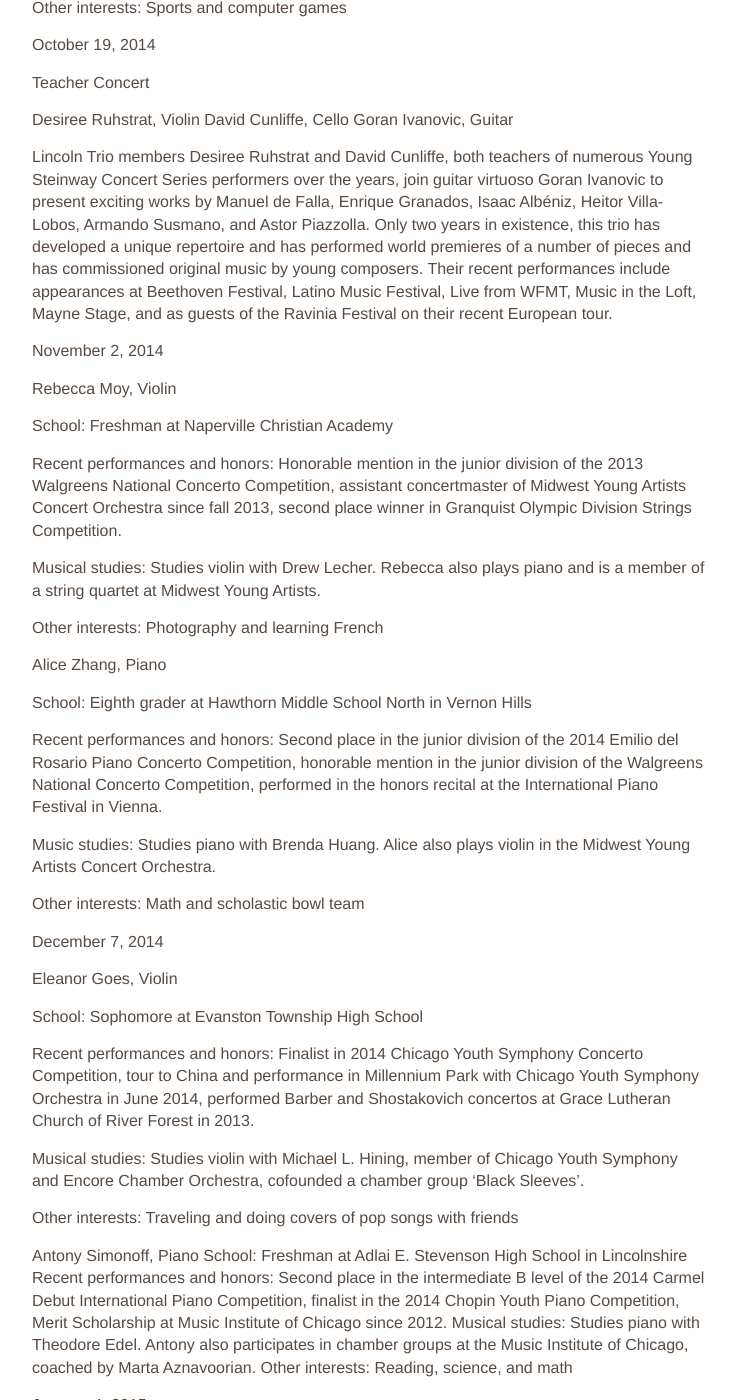
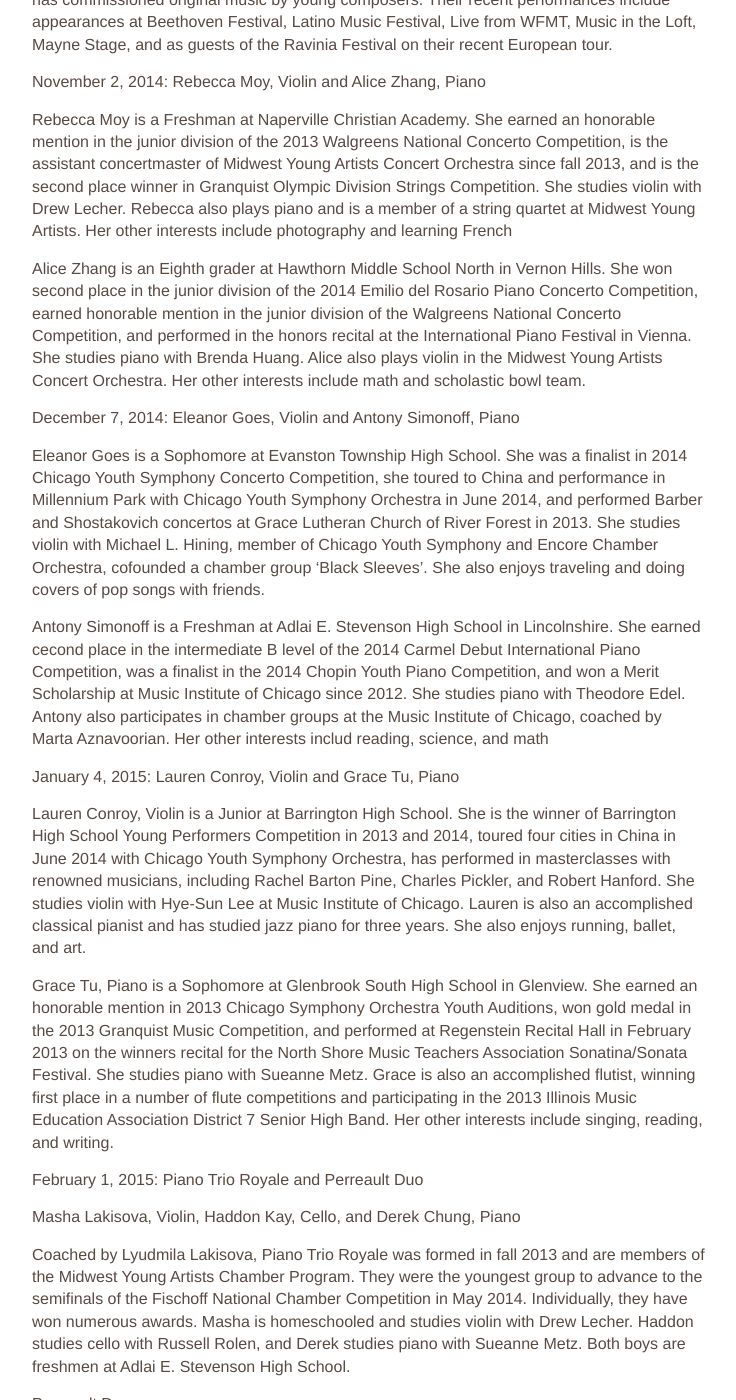
Before and after one commit to skokielibrary/spl-content, a Jekyll site: the page built from _content/christie/events--performances--young-steinway.markdown, in a window 1280 px wide and 1400 px high, scrolled down 1055 px. Shown: the whole window, without its empty margins (126-862 px from the left). Built offline with Jekyll 4.4.1, drawn with Linux system fonts in a browser that asks for light colours; some of the changed text lies outside the part shown.

Commit message:
Updated events--performances--young-steinway.markdown

```diff
--- a/_content/christie/events--performances--young-steinway.markdown
+++ b/_content/christie/events--performances--young-steinway.markdown
@@ -11,134 +11,55 @@ Concerts begin at 3 pm in the Petty Auditorium. Free tickets are distributed at
 
 ## This year's program
 
-### October 5, 2014
+### October 5, 2014: Chloe Lee, Violin and Benjamin Kolot, Piano
 
-Chloe Lee, Violin
+Chloe Lee attends the Sophomore at Phillips Academy in Andover, Massachusetts. Her Recent performances and honors include being featured soloist for Waltham and Lowell Philharmonic Orchestras in January 2014 after winning their concerto competitions, 2013 winner of the Paul Vermel Young Artist Award and performed the Barber Violin concerto with the Northwest Symphony Orchestra in May 2014. A native of Chicago, Chloe is a student of Desiree Ruhstrat. She also is an active fashion blogger, ranked #11 in the Teen Vogue Fashion Click’s “Top 100 Bloggers”
 
-School: Sophomore at Phillips Academy in Andover, Massachusetts
+Benjamin Kolot is a Freshman at New Trier Township High School in Northfield. He has performed on WFMT’s Introductions in March 2014, was a semifinalist in 2014 International Institute of Young Musicians Competition held at the University of Kansas, and was the first-place winner in 2013 Illinois State Music Teachers Association Competition. Benjamin studies piano with Brenda Huang. Benjamin also plays trumpet in band at school. He also enjoys sports and computer games
 
-Recent performances and honors: Featured soloist for Waltham and Lowell Philharmonic Orchestras in January 2014 after winning their concerto competitions, 2013 winner of the Paul Vermel Young Artist Award and performed the Barber Violin concerto with the Northwest Symphony Orchestra in May 2014.
+### October 19, 2014: Teacher Concert
 
-Musical studies: A native of Chicago, Chloe is a student of Desiree Ruhstrat.
-
-Other interests: An active fashion blogger, ranked #11 in the Teen Vogue Fashion Click’s “Top 100 Bloggers”
-
-Benjamin Kolot, Piano
-
-School: Freshman at New Trier Township High School in Northfield
-
-Recent performances and honors: Performed on WFMT’s Introductions in March 2014, semifinalist in 2014 International Institute of Young Musicians Competition held at the University of Kansas, first-place winner in 2013 Illinois State Music Teachers Association Competition.
-
-Musical studies: Studies piano with Brenda Huang. Benjamin also plays trumpet in band at school.
-
-Other interests: Sports and computer games
-
-### October 19, 2014
-
-Teacher Concert
-
-Desiree Ruhstrat, Violin
-David Cunliffe, Cello
-Goran Ivanovic, Guitar
+Desiree Ruhstrat, Violin, David Cunliffe, Cello, and Goran Ivanovic, Guitar
 
 Lincoln Trio members Desiree Ruhstrat and David Cunliffe, both teachers of numerous Young Steinway Concert Series performers over the years, join guitar virtuoso Goran Ivanovic to present exciting works by Manuel de Falla, Enrique Granados, Isaac Albéniz, Heitor Villa-Lobos, Armando Susmano, and Astor Piazzolla. Only two years in existence, this trio has developed a unique repertoire and has performed world premieres of a number of pieces and has commissioned original music by young composers. Their recent performances include appearances at Beethoven Festival, Latino Music Festival, Live from WFMT, Music in the Loft, Mayne Stage, and as guests of the Ravinia Festival on their recent European tour.
 
-### November 2, 2014
+### November 2, 2014: Rebecca Moy, Violin and Alice Zhang, Piano
 
-Rebecca Moy, Violin
+Rebecca Moy is a Freshman at Naperville Christian Academy. She earned an honorable mention in the junior division of the 2013 Walgreens National Concerto Competition, is the assistant concertmaster of Midwest Young Artists Concert Orchestra since fall 2013, and is the second place winner in Granquist Olympic Division Strings Competition. She studies violin with Drew Lecher. Rebecca also plays piano and is a member of a string quartet at Midwest Young Artists. Her other interests include photography and learning French
 
-School: Freshman at Naperville Christian Academy
+Alice Zhang is an Eighth grader at Hawthorn Middle School North in Vernon Hills. She won second place in the junior division of the 2014 Emilio del Rosario Piano Concerto Competition, earned honorable mention in the junior division of the Walgreens National Concerto Competition, and performed in the honors recital at the International Piano Festival in Vienna. She studies piano with Brenda Huang. Alice also plays violin in the Midwest Young Artists Concert Orchestra. Her other interests include math and scholastic bowl team.
 
-Recent performances and honors: Honorable mention in the junior division of the 2013 Walgreens National Concerto Competition, assistant concertmaster of Midwest Young Artists Concert Orchestra since fall 2013, second place winner in Granquist Olympic Division Strings Competition.
+### December 7, 2014: Eleanor Goes, Violin and Antony Simonoff, Piano
 
-Musical studies: Studies violin with Drew Lecher. Rebecca also plays piano and is a member of a string quartet at Midwest Young Artists.
+Eleanor Goes is a Sophomore at Evanston Township High School. She was a finalist in 2014 Chicago Youth Symphony Concerto Competition, she toured to China and performance in Millennium Park with Chicago Youth Symphony Orchestra in June 2014, and performed Barber and Shostakovich concertos at Grace Lutheran Church of River Forest in 2013. She studies violin with Michael L. Hining, member of Chicago Youth Symphony and Encore Chamber Orchestra, cofounded a chamber group ‘Black Sleeves’. She also enjoys traveling and doing covers of pop songs with friends.
 
-Other interests: Photography and learning French
+Antony Simonoff is a Freshman at Adlai E. Stevenson High School in Lincolnshire.
+She earned cecond place in the intermediate B level of the 2014 Carmel Debut International Piano Competition, was a finalist in the 2014 Chopin Youth Piano Competition, and won a Merit Scholarship at Music Institute of Chicago since 2012.
+She studies piano with Theodore Edel. Antony also participates in chamber groups at the Music Institute of Chicago, coached by Marta Aznavoorian. Her other interests includ reading, science, and math
 
-Alice Zhang, Piano
+### January 4, 2015: Lauren Conroy, Violin and Grace Tu, Piano
 
-School: Eighth grader at Hawthorn Middle School North in Vernon Hills
+Lauren Conroy, Violin is a Junior at Barrington High School. She is the winner of Barrington High School Young Performers Competition in 2013 and 2014, toured four cities in China in June 2014 with Chicago Youth Symphony Orchestra, has performed in masterclasses with renowned musicians, including Rachel Barton Pine, Charles Pickler, and Robert Hanford. She studies violin with Hye-Sun Lee at Music Institute of Chicago. Lauren is also an accomplished classical pianist and has studied jazz piano for three years. She also enjoys running, ballet, and art.
 
-Recent performances and honors: Second place in the junior division of the 2014 Emilio del Rosario Piano Concerto Competition, honorable mention in the junior division of the Walgreens National Concerto Competition, performed in the honors recital at the International Piano Festival in Vienna.
+Grace Tu, Piano is a Sophomore at Glenbrook South High School in Glenview. She earned an honorable mention in 2013 Chicago Symphony Orchestra Youth Auditions, won gold medal in the 2013 Granquist Music Competition, and performed at Regenstein Recital Hall in February 2013 on the winners recital for the North Shore Music Teachers Association Sonatina/Sonata Festival. She studies piano with Sueanne Metz. Grace is also an accomplished flutist, winning first place in a number of flute competitions and participating in the 2013 Illinois Music Education Association District 7 Senior High Band. Her other interests include singing, reading, and writing.
 
-Music studies: Studies piano with Brenda Huang. Alice also plays violin in the Midwest Young Artists Concert Orchestra.
+### February 1, 2015: Piano Trio Royale and Perreault Duo
 
-Other interests: Math and scholastic bowl team
-
-### December 7, 2014
-
-Eleanor Goes, Violin
-
-School: Sophomore at Evanston Township High School
-
-Recent performances and honors: Finalist in 2014 Chicago Youth Symphony Concerto Competition, tour to China and performance in Millennium Park with Chicago Youth Symphony Orchestra in June 2014, performed Barber and Shostakovich concertos at Grace Lutheran Church of River Forest in 2013.
-
-Musical studies: Studies violin with Michael L. Hining, member of Chicago Youth Symphony and Encore Chamber Orchestra, cofounded a chamber group ‘Black Sleeves’.
-
-Other interests: Traveling and doing covers of pop songs with friends
-
-Antony Simonoff, Piano
-School: Freshman at Adlai E. Stevenson High School in Lincolnshire
-Recent performances and honors: Second place in the intermediate B level of the 2014 Carmel Debut International Piano Competition, finalist in the 2014 Chopin Youth Piano Competition, Merit Scholarship at Music Institute of Chicago since 2012.
-Musical studies: Studies piano with Theodore Edel. Antony also participates in chamber groups at the Music Institute of Chicago, coached by Marta Aznavoorian.
-Other interests: Reading, science, and math
-
-### January 4, 2015
-
-Lauren Conroy, Violin
-
-School: Junior at Barrington High School
-
-Recent performances and honors: Winner of Barrington High School Young Performers Competition in 2013 and 2014, toured four cities in China in June 2014 with Chicago Youth Symphony Orchestra, has performed in masterclasses with renowned musicians, including Rachel Barton Pine, Charles Pickler, and Robert Hanford.
-
-Musical studies: Studies violin with Hye-Sun Lee at Music Institute of Chicago. Lauren is also an accomplished classical pianist and has studied jazz piano for three years.
-
-Other interests: Running, ballet, and art
-
-Grace Tu, Piano
-
-School: Sophomore at Glenbrook South High School in Glenview
-
-Recent performances and honors: Honorable mention in 2013 Chicago Symphony Orchestra Youth Auditions, gold medal in the 2013 Granquist Music Competition, performed at Regenstein Recital Hall in February 2013 on the winners recital for the North Shore Music Teachers Association Sonatina/Sonata Festival.
-
-Musical studies: Studies piano with Sueanne Metz. Grace is also an accomplished flutist, winning first place in a number of flute competitions and participating in the 2013 Illinois Music Education Association District 7 Senior High Band.
-
-Other interests: Singing, reading, and writing
-
-### February 1, 2015
-
-Piano Trio Royale
-
-Masha Lakisova, Violin
-Haddon Kay, Cello
-Derek Chung, Piano
+Masha Lakisova, Violin, Haddon Kay, Cello, and Derek Chung, Piano
 
 Coached by Lyudmila Lakisova, Piano Trio Royale was formed in fall 2013 and are members of the Midwest Young Artists Chamber Program. They were the youngest group to advance to the semifinals of the Fischoff National Chamber Competition in May 2014. Individually, they have won numerous awards. Masha is homeschooled and studies violin with Drew Lecher. Haddon studies cello with Russell Rolen, and Derek studies piano with Sueanne Metz. Both boys are freshmen at Adlai E. Stevenson High School.
 
 Perreault Duo
 
-Aidan Perreault, Violin
-Conor Perreault, Cello
+Aidan Perreault, Violin and Conor Perreault, Cello
 
 Aidan and Conor Perreault, who live and attend school in Skokie, have been playing duets together for years, most recently at the Rising Stars showcase in Glenview. Both are members of Midwest Young Artists Symphony Orchestra and the chamber music program. Conor is an avid runner who enjoys math and computer programming. Aidan enjoys composing music, as well as math and science.
 
-### March 1, 2015
+### March 1, 2015: Dionna Bidny, Piano and Elizabeth Chang, Flute
 
-Dionna Bidny, Piano
+Dionna Bidny, Piano is a Homeschooled senior. She performed on Sonata-Sonatina Festival Gold Medalist Recital in December 2013, received highest overall score in 2014 Level Ten Achievement in Music Program for performance and music theory knowledge, and is a member of six-piano ensemble. She studies piano with Martha Yelenosky. Dionna also studies voice and musical theater and has participated in the Jazz Festival sponsored by the Chicago Area Music Teachers Association. Her other interests include ballet, jazz, and Ukrainian cultural dance, as well as biological research and writing.
 
-School: Homeschooled senior
-
-Recent performances and honors: Performed on Sonata-Sonatina Festival Gold Medalist Recital in December 2013, received highest overall score in 2014 Level Ten Achievement in Music Program for performance and music theory knowledge, member of six-piano ensemble.
-
-Musical studies: Studies piano with Martha Yelenosky. Dionna also studies voice and musical theater and has participated in the Jazz Festival sponsored by the Chicago Area Music Teachers Association.
-
-Other interests: Ballet, jazz, and Ukrainian cultural dance, as well as biological research and writing
-
-Elizabeth Chang, Flute
-
-School: Senior at Naperville North High School
-
-Recent performances and honors: Honorable mention in the open senior division of the 2013 Walgreens National Concerto Competition, finalist in 2013 Chicago Symphony Orchestra Youth Auditions, member of Youth Symphony of DuPage.
+Elizabeth Chang is a Senior at Naperville North High School. She received honorable mention in the open senior division of the 2013 Walgreens National Concerto Competition, finalist in 2013 Chicago Symphony Orchestra Youth Auditions, member of Youth Symphony of DuPage.
 
 Musical studies: Studies flute with Hideko Amano. Elizabeth also plays piano and sings in her church choir.
 
```
